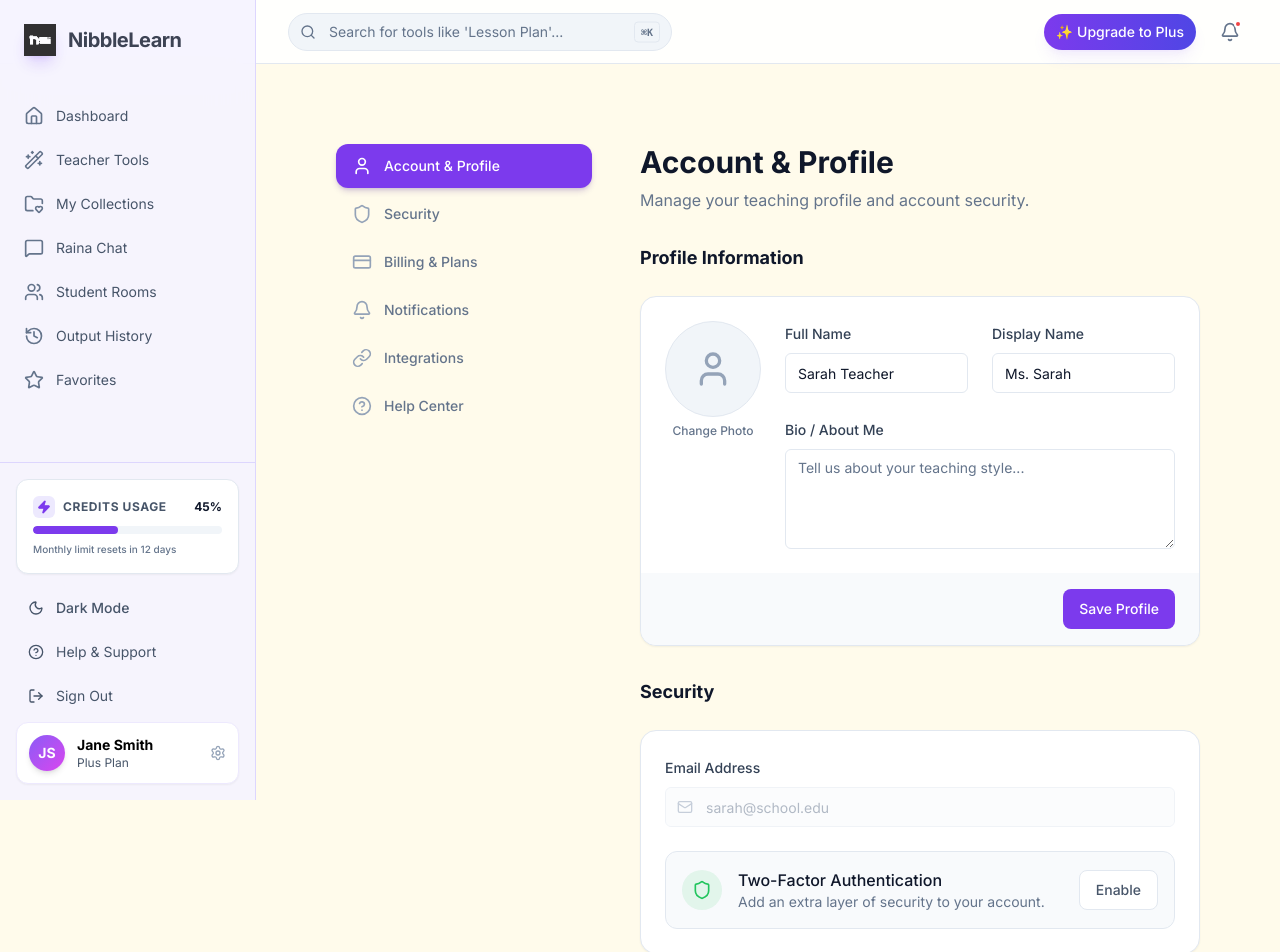
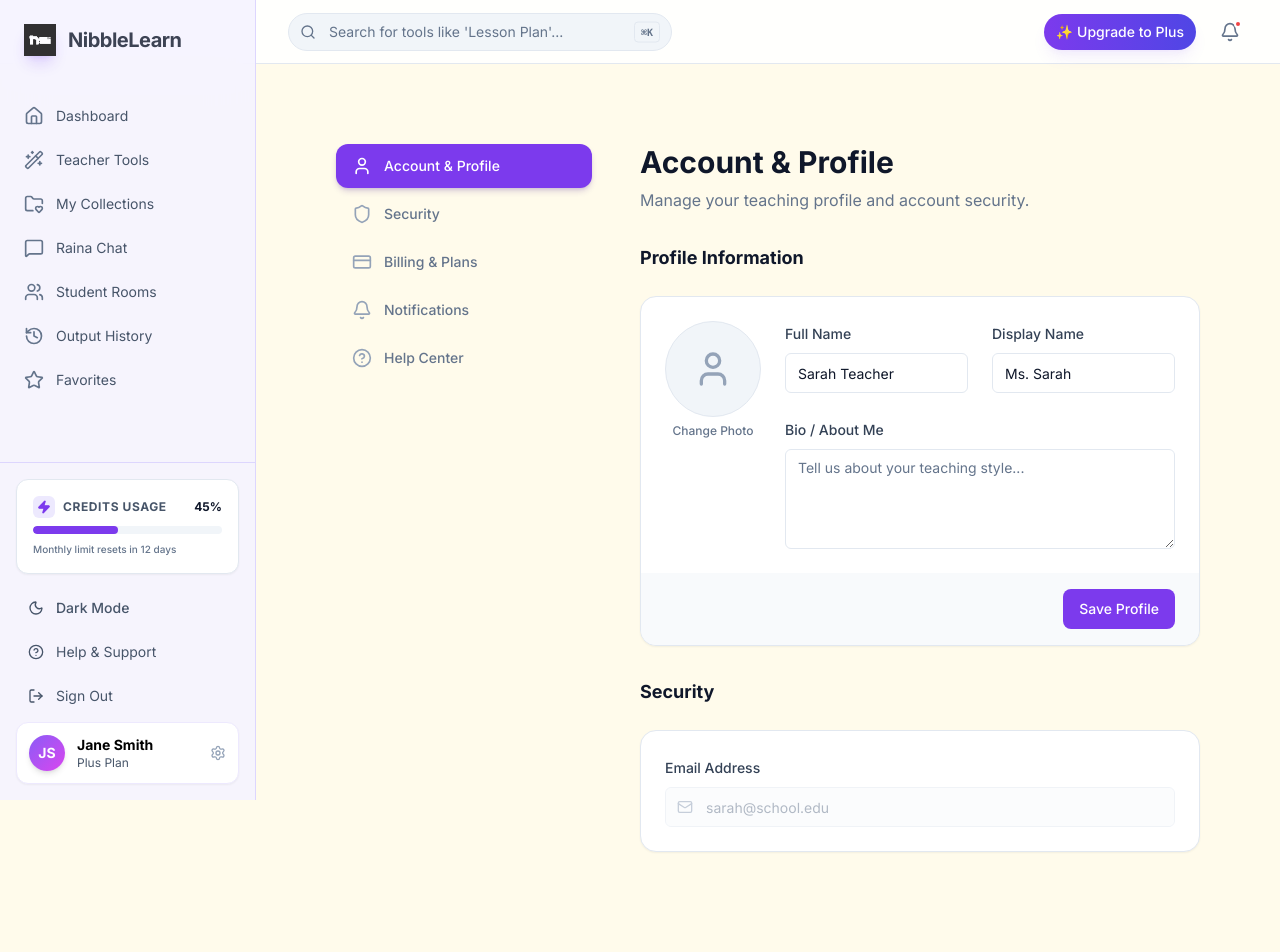
Before and after one commit to CodeCrafter19programmer/nibble-learn, a Next.js app: page /app/settings/account in a window 1280 px wide. Shown: the top 952 px of the page. Built offline with nearby package versions, Linux system fonts and the light colour scheme.

Commit message:
Refactor: Remove Integrations page and 2FA section

```diff
--- a/src/app/app/settings/account/page.tsx
+++ b/src/app/app/settings/account/page.tsx
@@ -65,19 +65,6 @@ export default function TeacherAccountPage() {
                                 <Input defaultValue="sarah@school.edu" disabled className="pl-10 bg-slate-50 dark:bg-slate-950/50 border-slate-200 dark:border-slate-800 text-slate-500" />
                             </div>
                         </div>
-
-                        <div className="flex items-center justify-between p-4 rounded-xl bg-slate-50 dark:bg-slate-950 border border-slate-200 dark:border-slate-800">
-                            <div className="flex items-center gap-4">
-                                <div className="w-10 h-10 rounded-full bg-green-500/10 flex items-center justify-center">
-                                    <Shield className="w-5 h-5 text-green-500" />
-                                </div>
-                                <div>
-                                    <h4 className="font-medium text-slate-900 dark:text-white">Two-Factor Authentication</h4>
-                                    <p className="text-sm text-slate-500 dark:text-slate-400">Add an extra layer of security to your account.</p>
-                                </div>
-                            </div>
-                            <Button variant="outline" className="border-slate-200 dark:border-slate-700 text-slate-600 dark:text-slate-300 hover:bg-slate-100 dark:hover:bg-slate-800 hover:text-slate-900 dark:hover:text-white">Enable</Button>
-                        </div>
                     </SettingsCardContent>
                 </SettingsCard>
             </SettingsSection>
--- a/src/app/app/settings/integrations/page.tsx
+++ /dev/null
@@ -1,63 +0,0 @@
-"use client"
-
-import React from "react"
-import { SettingsSection } from "@/components/settings/SettingsSection"
-import { SettingsCard, SettingsCardContent } from "@/components/settings/SettingsCard"
-import { Button } from "@/components/ui/button"
-import { Check, Plus } from "lucide-react"
-
-export default function TeacherIntegrationsPage() {
-    return (
-        <div className="space-y-8">
-            <div>
-                <h1 className="text-3xl font-bold mb-2">Integrations</h1>
-                <p className="text-slate-400">Connect MagicSchool with your favorite tools.</p>
-            </div>
-
-            <div className="grid grid-cols-1 gap-6">
-                {/* Google Classroom (Connected) */}
-                <SettingsCard variant="slate" className="border-l-4 border-l-green-500">
-                    <SettingsCardContent className="flex flex-col md:flex-row items-start md:items-center justify-between gap-6">
-                        <div className="flex items-center gap-4">
-                            <div className="w-12 h-12 bg-white rounded-xl flex items-center justify-center border border-slate-200">
-                                {/* Mock Google Logo */}
-                                <span className="font-bold text-xl text-slate-800">G</span>
-                            </div>
-                            <div>
-                                <div className="flex items-center gap-2">
-                                    <h3 className="font-bold text-lg text-white">Google Classroom</h3>
-                                    <span className="px-2 py-0.5 rounded-full bg-green-500/20 text-green-400 text-xs font-medium flex items-center gap-1">
-                                        <Check className="w-3 h-3" /> Connected
-                                    </span>
-                                </div>
-                                <p className="text-slate-400 text-sm">Sync rosters and export assignments.</p>
-                            </div>
-                        </div>
-                        <div className="flex gap-3">
-                            <Button variant="outline" className="border-slate-700 text-slate-300 hover:bg-slate-800 hover:text-white">Configure</Button>
-                            <Button variant="ghost" className="text-slate-500 hover:text-red-400">Disconnect</Button>
-                        </div>
-                    </SettingsCardContent>
-                </SettingsCard>
-
-                {/* Canvas (Not Connected) */}
-                <SettingsCard variant="slate" className="border-l-4 border-l-slate-700">
-                    <SettingsCardContent className="flex flex-col md:flex-row items-start md:items-center justify-between gap-6">
-                        <div className="flex items-center gap-4">
-                            <div className="w-12 h-12 bg-red-600 rounded-xl flex items-center justify-center text-white">
-                                <span className="font-bold text-xl">C</span>
-                            </div>
-                            <div>
-                                <h3 className="font-bold text-lg text-white">Canvas LMS</h3>
-                                <p className="text-slate-400 text-sm">Export content directly to your courses.</p>
-                            </div>
-                        </div>
-                        <Button className="bg-slate-800 hover:bg-slate-700 text-white border border-slate-700">
-                            <Plus className="w-4 h-4 mr-2" /> Connect Canvas
-                        </Button>
-                    </SettingsCardContent>
-                </SettingsCard>
-            </div>
-        </div>
-    )
-}
--- a/src/app/app/settings/layout.tsx
+++ b/src/app/app/settings/layout.tsx
@@ -10,7 +10,6 @@ const teacherItems = [
     { label: "Security", href: "/app/settings/security", icon: Shield },
     { label: "Billing & Plans", href: "/app/settings/billing", icon: CreditCard },
     { label: "Notifications", href: "/app/settings/notifications", icon: Bell },
-    { label: "Integrations", href: "/app/settings/integrations", icon: LinkIcon },
     { label: "Help Center", href: "/app/settings/help", icon: HelpCircle },
 ]
 
```
